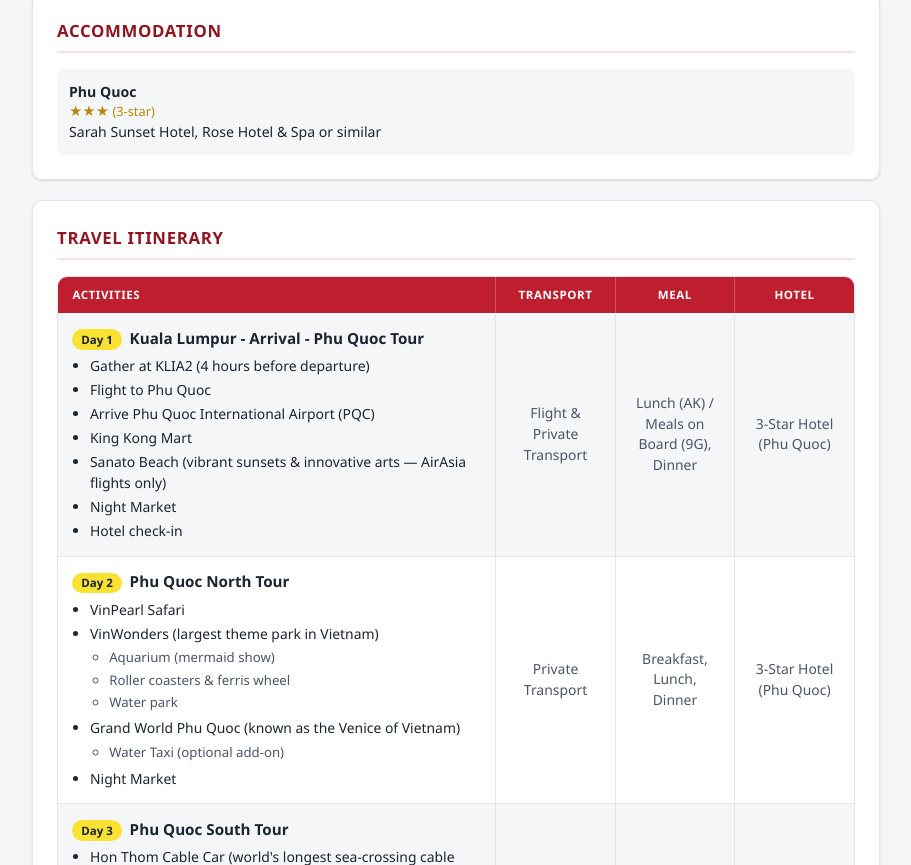
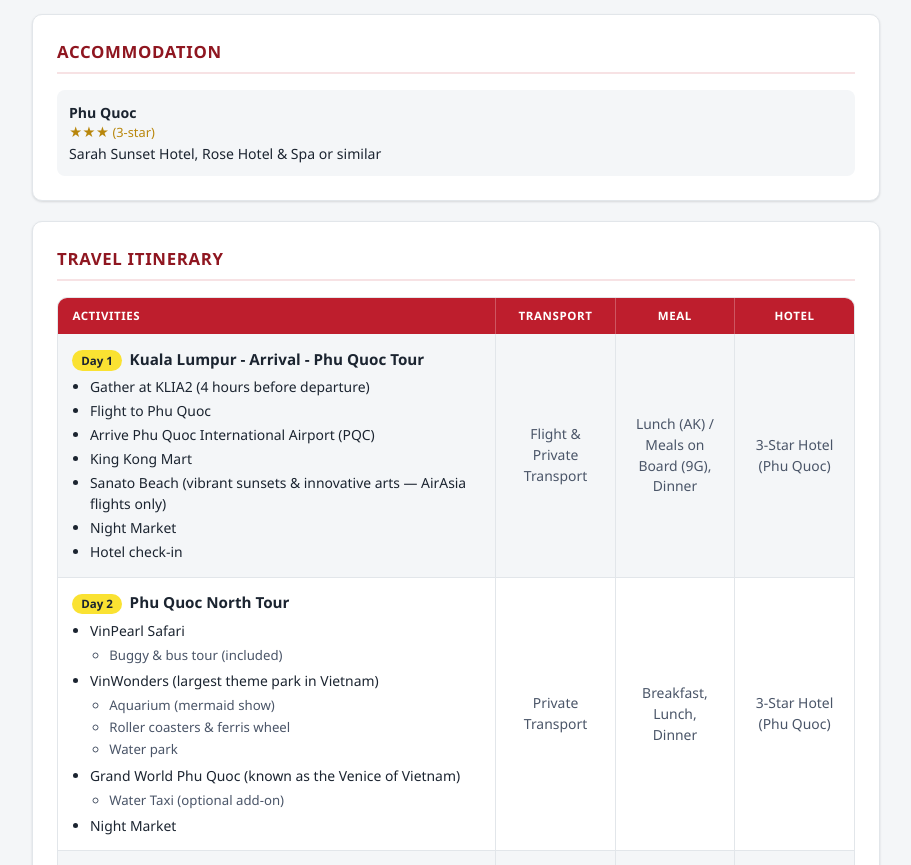
Before and after one commit to prod-at22/catalog-public, a plain HTML site: page phu-quoc/index.html in a window 1280 px wide. Shown: the part 1354-2219 px from the top of the page, without its empty margins (184-1095 px from the left). Drawn offline with Linux system fonts and the light colour scheme.

Commit message:
Publish from proddb: 2 updated, 0 removed
phu-quoc/index.html
phu-quoc/phu-quoc.pdf

```diff
--- a/phu-quoc/index.html
+++ b/phu-quoc/index.html
@@ -583,7 +583,7 @@ footer.page-footer {
   <div class="split-two">
     <div class="includes">
       <h3>Includes</h3>
-      <ul><li>Return Flight Tickets</li><li>20kg Check-in Luggage + 7kg Hand Luggage (AirAsia)</li><li>23kg Check-in Luggage + 7kg Hand Luggage (Sun PhuQuoc Airways)</li><li>3 Nights Accommodation (3-Star Hotel)</li><li>Halal Meals as Specified in Itinerary</li><li>Entrance Fees: Hon Thom Cable Car, Aquatopia Waterpark, Kiss Bridge, VinPearl Safari, VinWonders</li><li>Private Transportation</li><li>Tour Guide (Malay/Vietnamese Spoken)</li><li>Tipping Fee</li><li>Airport Tax</li></ul>
+      <ul><li>Return Flight Tickets</li><li>20kg Check-in Luggage + 7kg Hand Luggage (AirAsia)</li><li>23kg Check-in Luggage + 7kg Hand Luggage (Sun PhuQuoc Airways)</li><li>3 Nights Accommodation (3-Star Hotel)</li><li>Halal Meals as Specified in Itinerary</li><li>Entrance Fees: Hon Thom Cable Car, Aquatopia Waterpark, Kiss Bridge, VinPearl Safari (incl. Buggy & Bus Tour), VinWonders</li><li>Private Transportation</li><li>Tour Guide (Malay/Vietnamese Spoken)</li><li>Tipping Fee</li><li>Airport Tax</li></ul>
     </div>
     <div class="excludes">
       <h3>Excludes</h3>
@@ -773,7 +773,9 @@ footer.page-footer {
         <ul class="activities">
 
 
-          <li>VinPearl Safari</li>
+          <li>VinPearl Safari
+            <ul class="sub-activities"><li>Buggy & bus tour (included)</li></ul>
+          </li>
 
 
 
```
Also changed, not shown: 1 other file.
